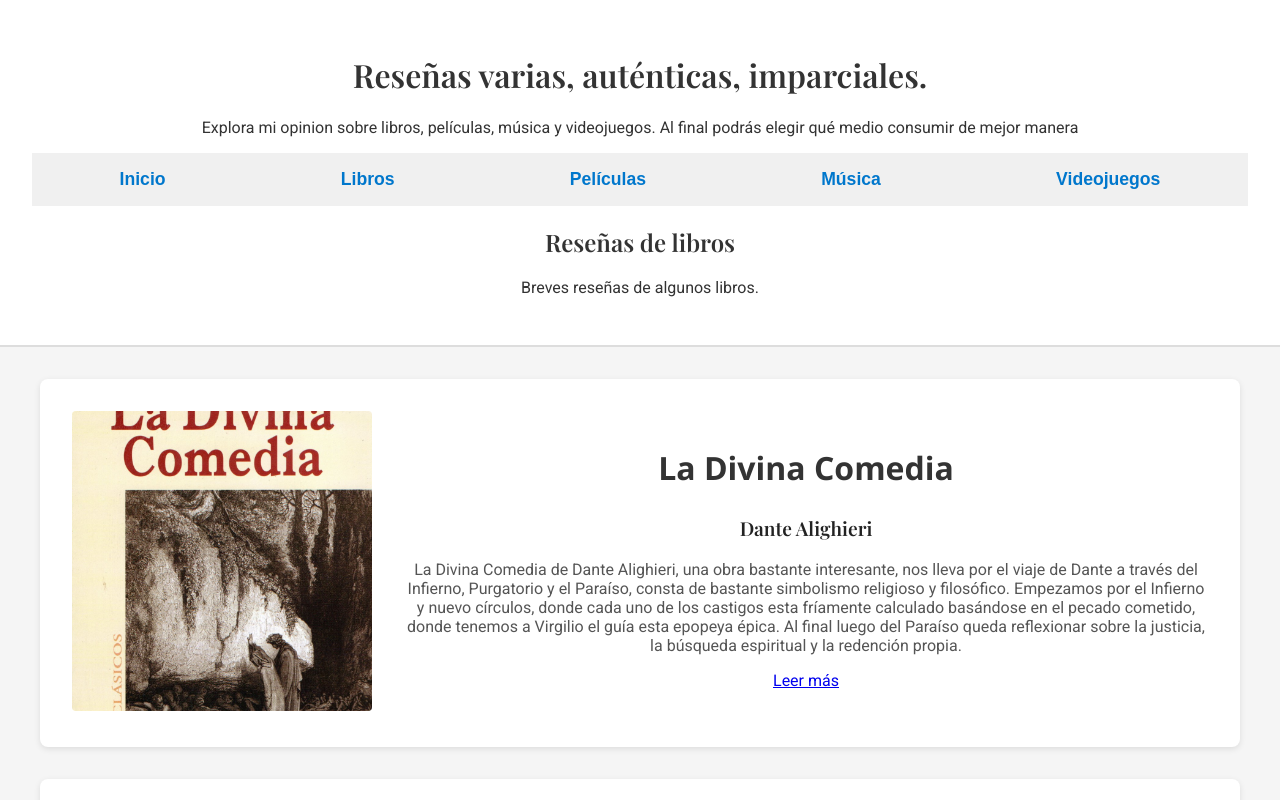
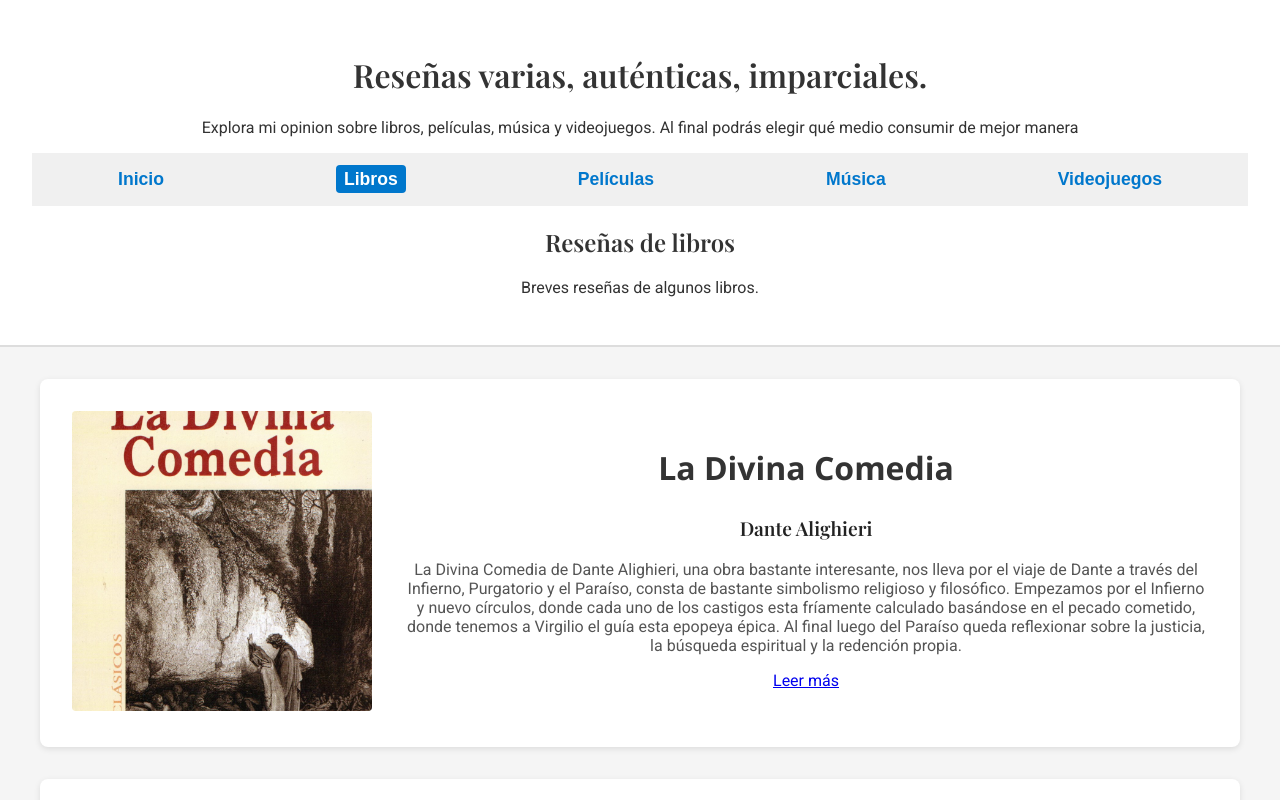
Before and after one commit to dpmerino/sitio_reviews, a plain HTML site: page libros.html in a window 1280 px wide. Shown: the top 800 px of the page. Drawn offline with nearby package versions, Linux system fonts and the light colour scheme.

Commit message:
updated active page highlight

```diff
--- a/css/styles.css
+++ b/css/styles.css
@@ -67,8 +67,6 @@ section {
     transition: transform 0.2s ease, box-shadow 0.2s ease;
     text-decoration: none !important;
 }
-
-
 section img {
     width: 100%;
     height: 200px;
@@ -146,3 +144,14 @@ footer {
     color: #555;
     border-top: 1px solid #ddd;
 }
+nav a.active {
+    color: #ffffff;
+    background-color: #0077cc;
+    border-radius: 4px;
+    padding: 4px 8px;
+    text-decoration: none;
+}
+nav a.active:hover {
+    color: #ffffff;
+    background-color: #005fa3;
+}
--- a/libros.html
+++ b/libros.html
@@ -19,7 +19,7 @@
         <nav>
             <ul>
                 <li><a href="index.html">Inicio</a></li>
-                <li><a href="libros.html">Libros</a></li>
+                <li><a href="libros.html" class="active">Libros</a></li>
                 <li><a href="peliculas.html">Películas</a></li>
                 <li><a href="musica.html">Música</a></li>
                 <li><a href="videojuegos.html">Videojuegos</a></li>
```
Also changed, not shown: index.html (+1 -1 lines), musica.html (+1 -1 lines), peliculas.html (+1 -1 lines), videojuegos.html (+1 -1 lines), 1 other file.
